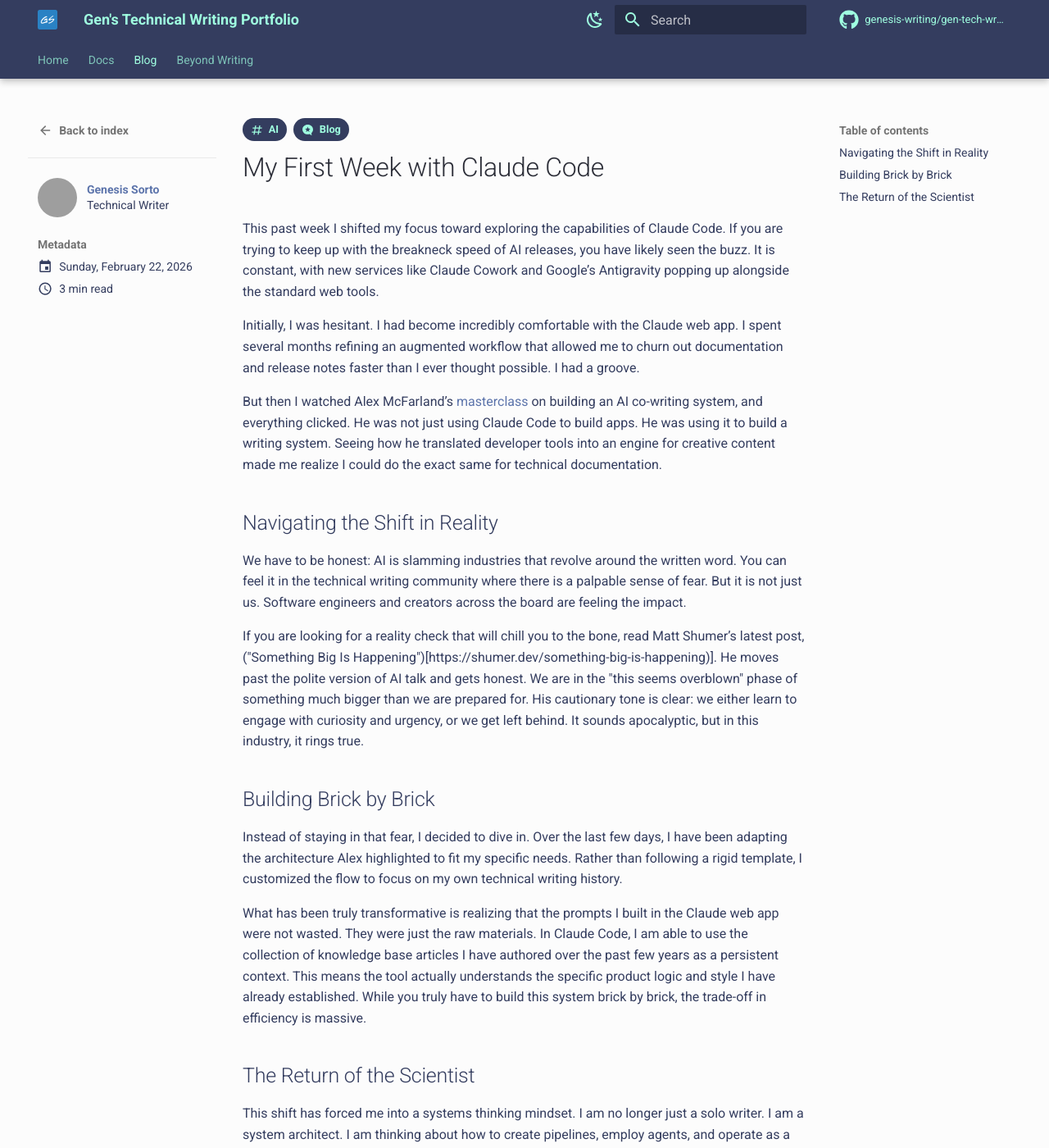
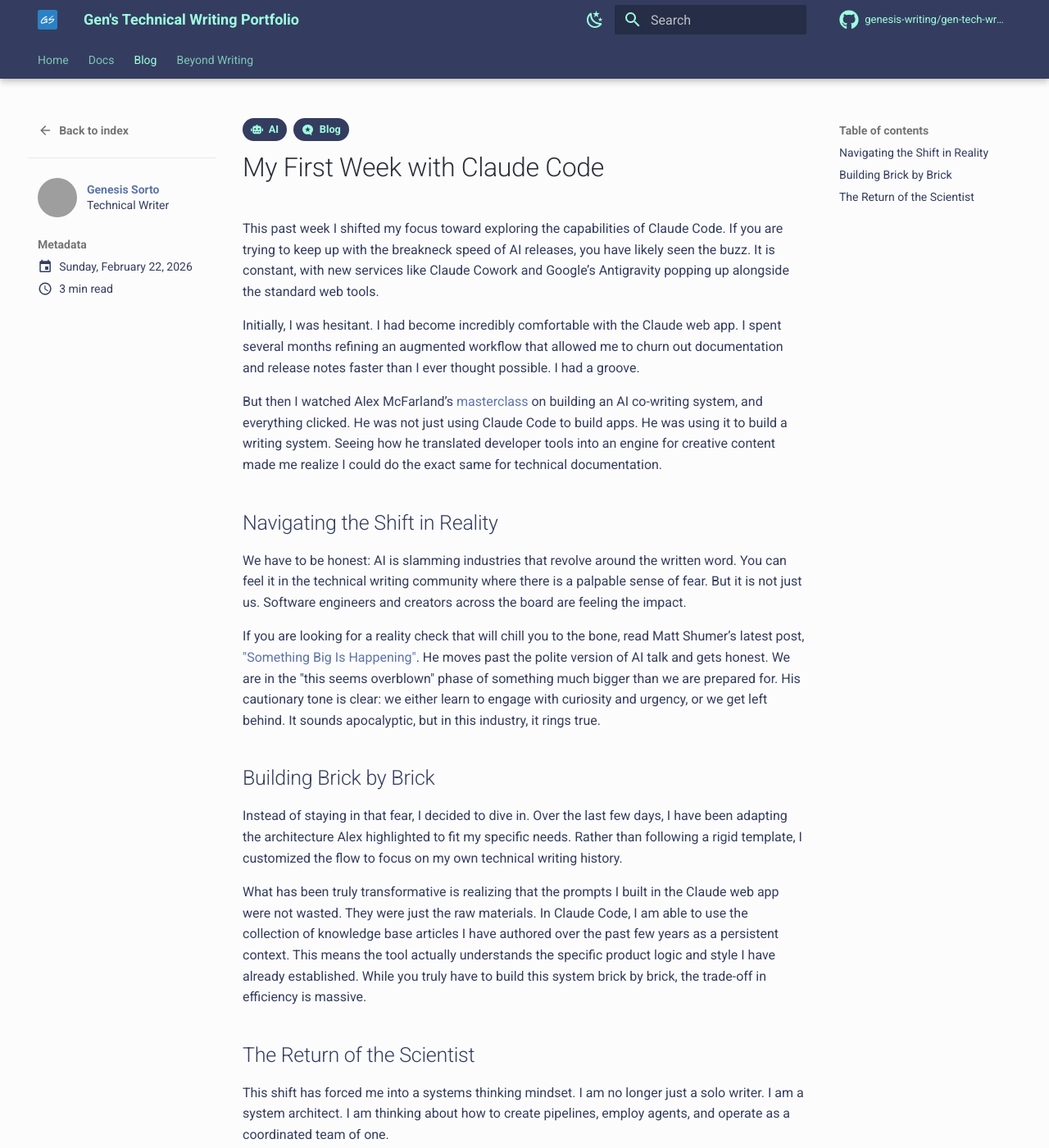
Before and after one commit to genesis-writing/gen-tech-writing-portfolio-and-blog-v2, an MkDocs documentation site: the page built from docs/blog/posts/2026-02-22-fifteenth-blog-post.md, in a window 1280 px wide and 1400 px high. Shown: the whole window at 82% size. Built offline with MkDocs 1.6.1 and Material for MkDocs 9.7.7, drawn with Linux system fonts in a browser that asks for light colours; comment, search, counter and statistics services are not loaded; grey boxes are pictures that could not be loaded.

Commit message:
Fix AI tag

```diff
--- a/docs/blog/posts/2026-02-22-fifteenth-blog-post.md
+++ b/docs/blog/posts/2026-02-22-fifteenth-blog-post.md
@@ -16,13 +16,13 @@ Initially, I was hesitant. I had become incredibly comfortable with the Claude w
 
 <!-- more -->
 
-But then I watched Alex McFarland’s [masterclass]((https://www.youtube.com/watch?v=Ip566JVP_30)) on building an AI co-writing system, and everything clicked. He was not just using Claude Code to build apps. He was using it to build a writing system. Seeing how he translated developer tools into an engine for creative content made me realize I could do the exact same for technical documentation.
+But then I watched Alex McFarland’s [masterclass](https://www.youtube.com/watch?v=Ip566JVP_30) on building an AI co-writing system, and everything clicked. He was not just using Claude Code to build apps. He was using it to build a writing system. Seeing how he translated developer tools into an engine for creative content made me realize I could do the exact same for technical documentation.
 
 ## Navigating the Shift in Reality
 
 We have to be honest: AI is slamming industries that revolve around the written word. You can feel it in the technical writing community where there is a palpable sense of fear. But it is not just us. Software engineers and creators across the board are feeling the impact.
 
-If you are looking for a reality check that will chill you to the bone, read Matt Shumer’s latest post, ("Something Big Is Happening")[https://shumer.dev/something-big-is-happening)]. He moves past the polite version of AI talk and gets honest. We are in the "this seems overblown" phase of something much bigger than we are prepared for. His cautionary tone is clear: we either learn to engage with curiosity and urgency, or we get left behind. It sounds apocalyptic, but in this industry, it rings true.
+If you are looking for a reality check that will chill you to the bone, read Matt Shumer’s latest post, ["Something Big Is Happening"](https://shumer.dev/something-big-is-happening). He moves past the polite version of AI talk and gets honest. We are in the "this seems overblown" phase of something much bigger than we are prepared for. His cautionary tone is clear: we either learn to engage with curiosity and urgency, or we get left behind. It sounds apocalyptic, but in this industry, it rings true.
 
 ## Building Brick by Brick
 
--- a/mkdocs.yml
+++ b/mkdocs.yml
@@ -80,7 +80,7 @@ theme:
       fun: fontawesome/solid/face-smile
       programming: fontawesome/solid/file-code
       blog: fontawesome/brands/microblog
-      AI: fontawesome/solid/robot
+      ai: fontawesome/solid/robot
 
     # Icon for repo link
     repo: fontawesome/brands/github
@@ -138,7 +138,8 @@ extra:
     Blog: blog
     Programming: programming
     Docs as code: docs-as-code
-    Artificial intelligence: AI
+    Artificial intelligence: ai
+    AI: ai
 
   # Google Analytics
   analytics:
```
